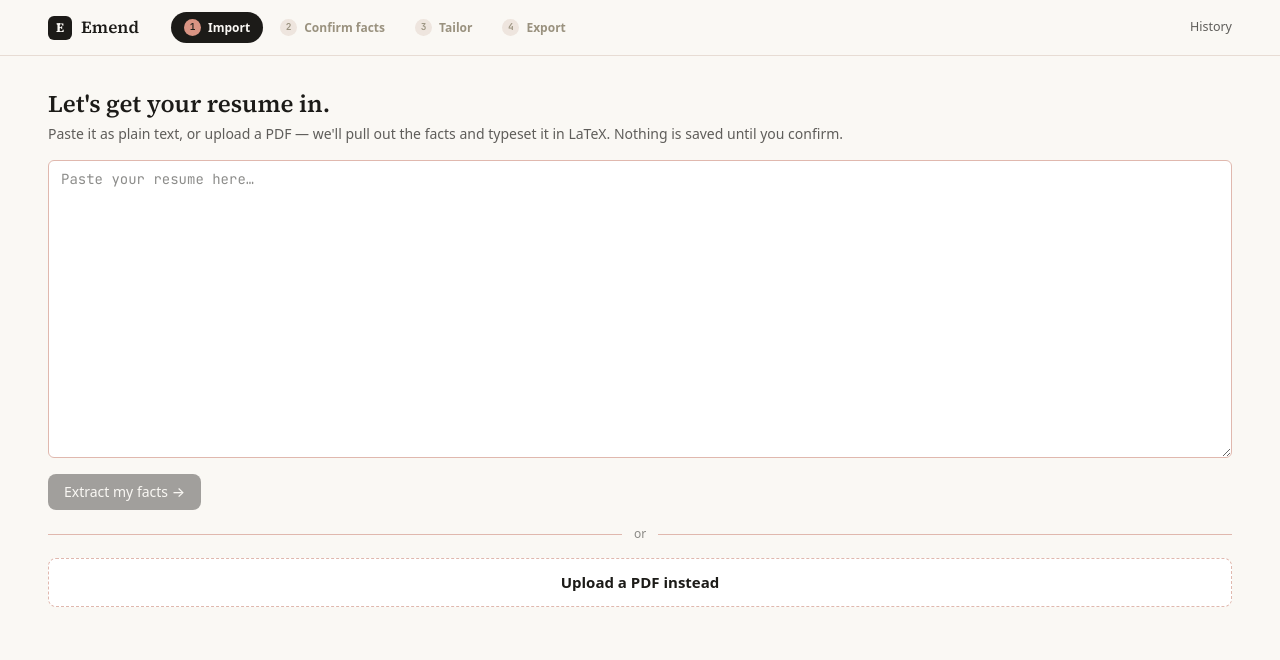
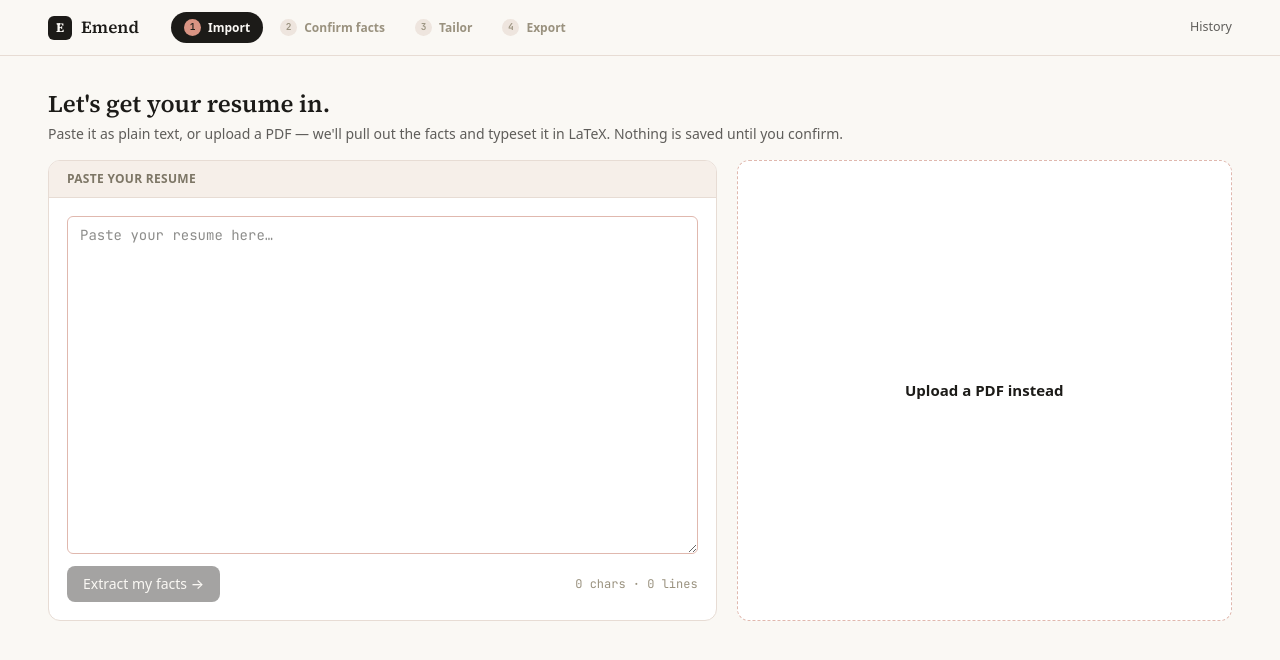
Before and after one commit to MosesfromSinai/Emend, a Next.js app in the folder web/: page /app in a window 1280 px wide. Shown: the top 660 px of the page. Built offline with nearby package versions, Linux system fonts and the light colour scheme; no server answers.

Commit message:
add two-column import layout

```diff
--- a/web/app/app/page.tsx
+++ b/web/app/app/page.tsx
@@ -118,28 +118,35 @@ export default function OnboardingPage() {
       </div>
       <ParseError error={error} />
       {fileError && <p className="text-sm text-red-700">{fileError}</p>}
+
+      <div className="grid grid-cols-1 gap-5 lg:grid-cols-[1.35fr_1fr]">
+        <div className="overflow-hidden rounded-xl border border-em-line bg-white">
+          <div className="border-b border-em-line bg-em-panel px-4.5 py-2.5 text-xs font-semibold tracking-wide text-em-muted-2 uppercase">
+            Paste your resume
+          </div>
+          <div className="flex flex-col gap-3 p-4.5">
             <Textarea
               value={text}
               onChange={(e) => setText(e.target.value.slice(0, MAX_TEXT_CHARS))}
-        rows={14}
+              rows={16}
               placeholder="Paste your resume here…"
             />
             <div className="flex items-center justify-between">
-        <Button onClick={extractFacts} disabled={busyPaste || busyPdf || text.trim().length === 0}>
+              <Button
+                onClick={extractFacts}
+                disabled={busyPaste || busyPdf || text.trim().length === 0}
+              >
                 {busyPaste ? "Extracting…" : "Extract my facts →"}
               </Button>
-        {text.length > MAX_TEXT_CHARS * 0.9 && (
-          <span className="font-mono text-xs text-ink/50">
-            {text.length.toLocaleString()} / {MAX_TEXT_CHARS.toLocaleString()}
+              <span className="font-mono text-xs text-em-faint">
+                {text.length.toLocaleString()} chars ·{" "}
+                {(text.length === 0 ? 0 : text.split("\n").length).toLocaleString()} lines
               </span>
-        )}
             </div>
-      <div className="flex items-center gap-3 text-xs text-ink/50">
-        <div className="h-px flex-1 bg-em-softb" />
-        or
-        <div className="h-px flex-1 bg-em-softb" />
           </div>
-      <label className="flex cursor-pointer items-center justify-center rounded-lg border-[1.5px] border-dashed border-em-softb bg-white px-5.5 py-3 text-[15px] font-semibold text-ink hover:border-ink">
+        </div>
+
+        <label className="flex cursor-pointer items-center justify-center rounded-xl border-[1.5px] border-dashed border-em-softb bg-white px-5.5 py-3 text-[15px] font-semibold text-ink hover:border-ink">
           {busyPdf ? "Extracting…" : "Upload a PDF instead"}
           <input
             type="file"
@@ -154,5 +161,6 @@ export default function OnboardingPage() {
           />
         </label>
       </div>
+    </div>
   );
 }
```
Lines whose indentation alone changed are shown as unchanged.
